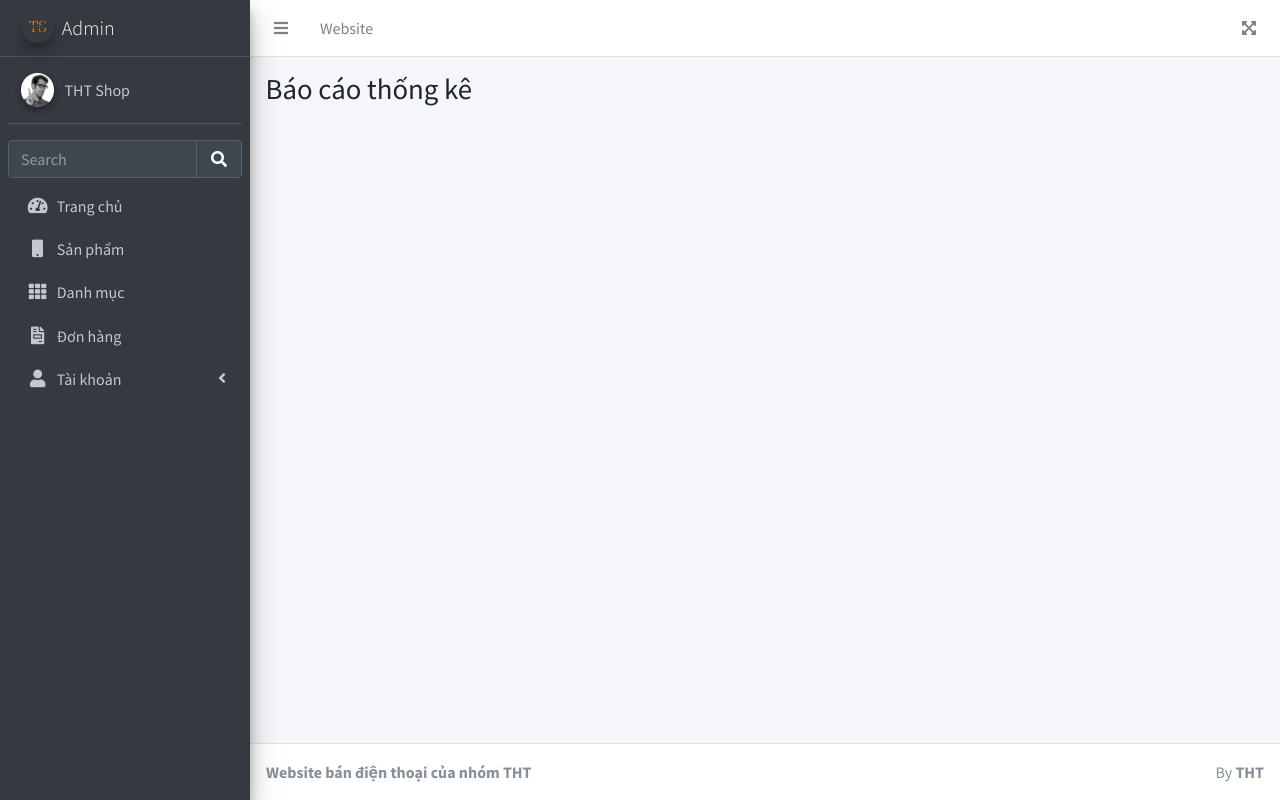
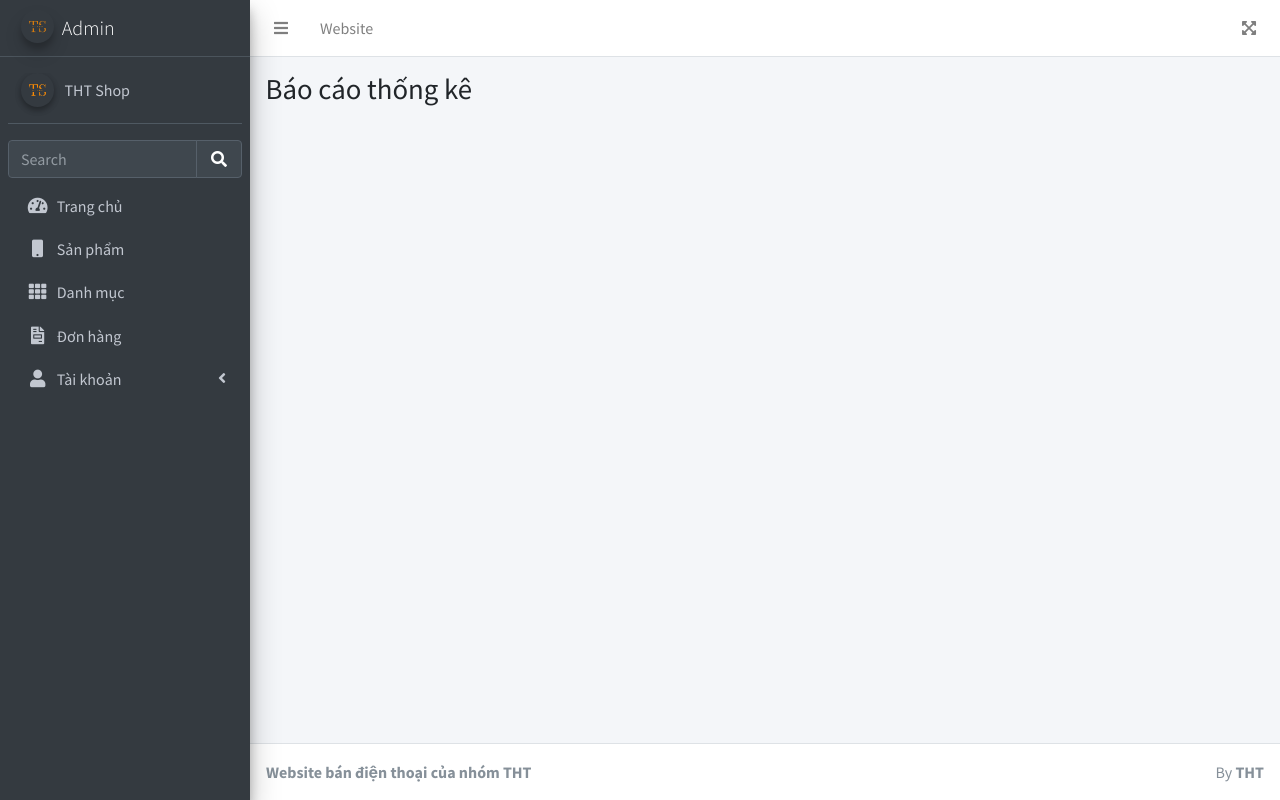
Before and after one commit to trungdayy/duan1_webdienthoaiTHT, a PHP site: page /nhom8_DuAn1/admin/index.php in a window 1280 px wide. Run offline with PHP 8.4, Linux system fonts and the light colour scheme; some libraries are stand-ins or nearby versions.

Commit message:
sua logo admin

```diff
--- a/admin/views/layout/sidebar.php
+++ b/admin/views/layout/sidebar.php
@@ -10,7 +10,7 @@
         <!-- Sidebar user (optional) -->
         <div class="user-panel mt-3 pb-3 mb-3 d-flex">
             <div class="image">
-                <img src="./assets/dist/img/user2-160x160.jpg" class="img-circle elevation-2" alt="User Image">
+                <img src="./assets/dist/img/thtshop-removebg-preview.png" class="img-circle elevation-2" alt="User Image">
             </div>
             <div class="info">
                 <a href="#" class="d-block">THT Shop</a>
```
